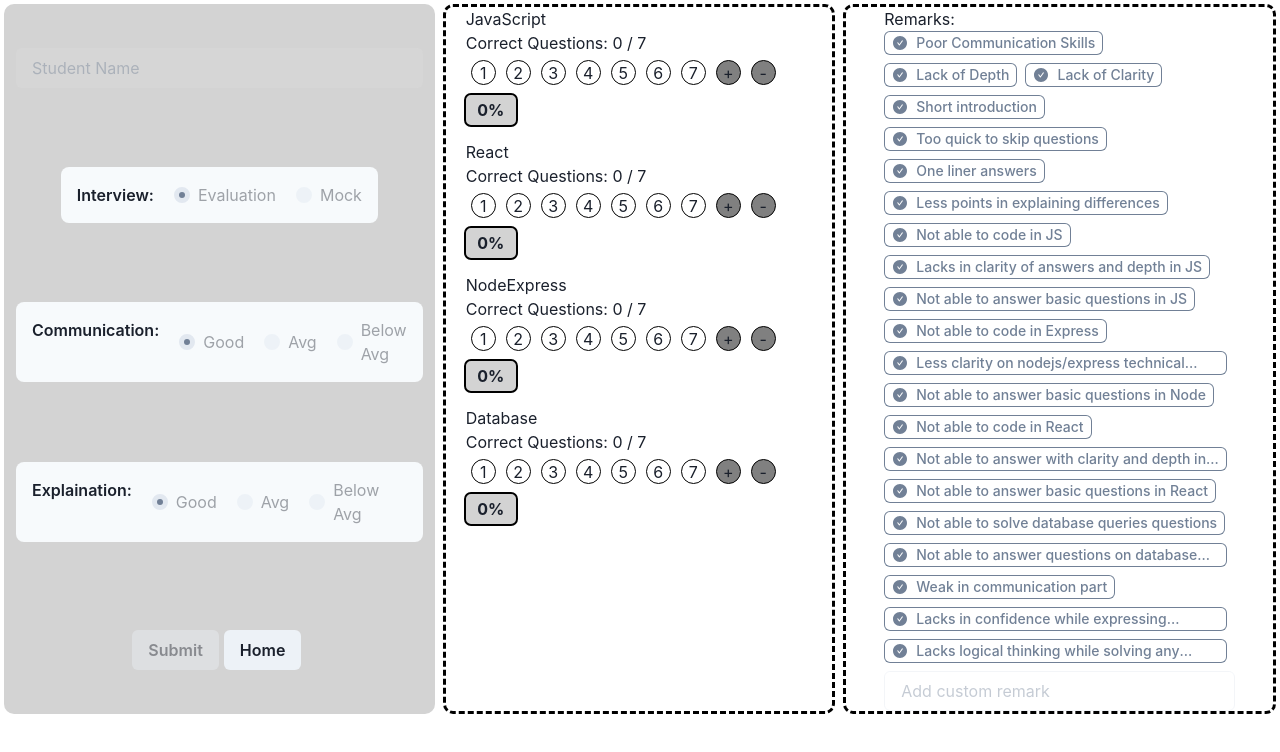
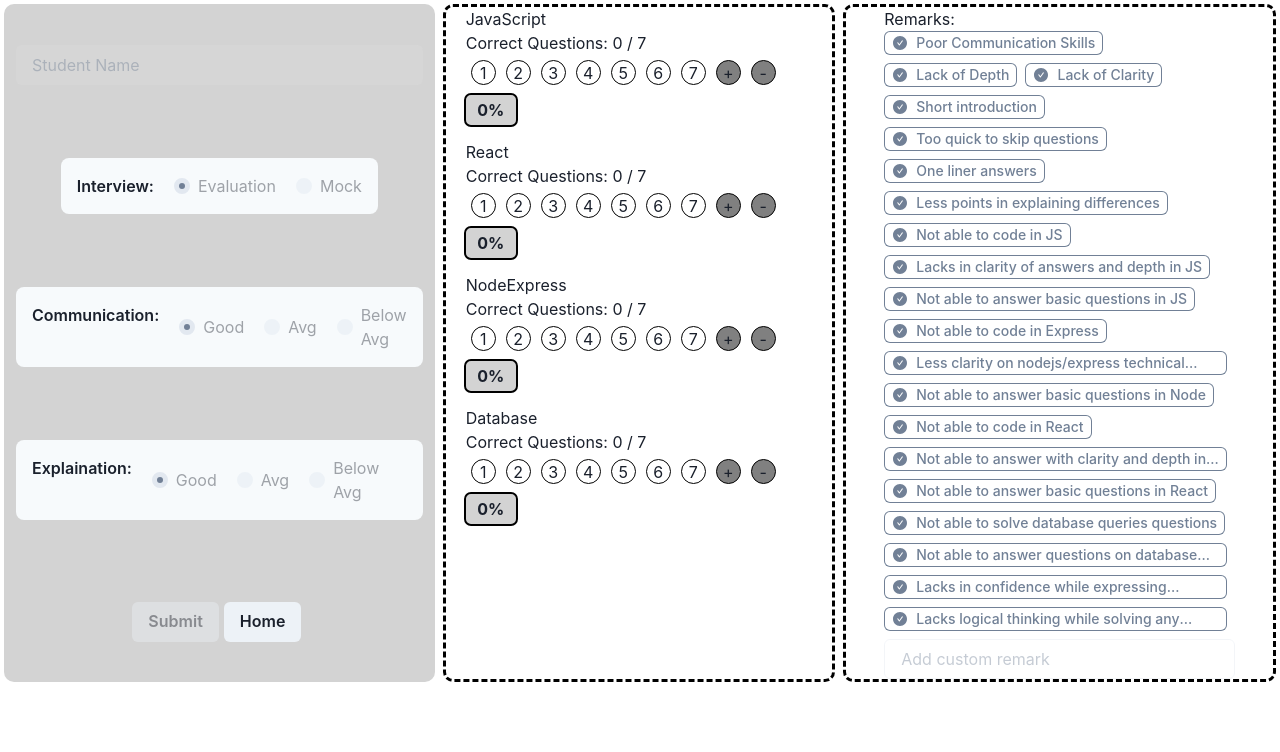
Before and after one commit to curiosityr0ver/Cuvette_Evaluation_App, a React (Vite) app in the folder client/: page /student/view/1 in a window 1280 px wide. Shown: the top 752 px of the page. Built offline with nearby package versions, Linux system fonts and the light colour scheme; no server answers.

Commit message:
changed default remarks

```diff
--- a/client/data/Remarks.js
+++ b/client/data/Remarks.js
@@ -17,7 +17,6 @@ export const remarks = [
     "Not able to answer basic questions in React",
     "Not able to solve database queries questions",
     "Not able to answer questions on database concepts",
-    "Weak in communication part",
     "Lacks in confidence while expressing answers",
     "Lacks logical thinking while solving any problem"
     // Add more questions as needed
```
